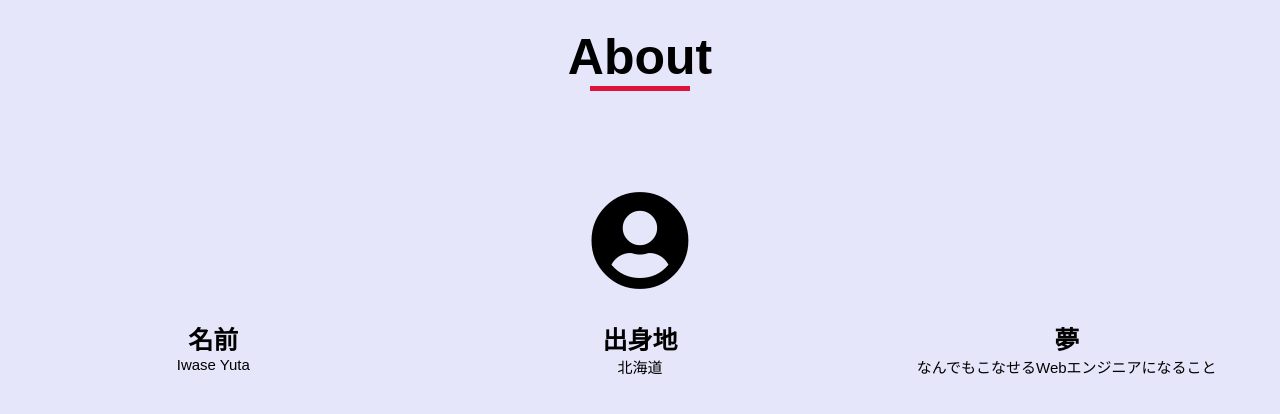
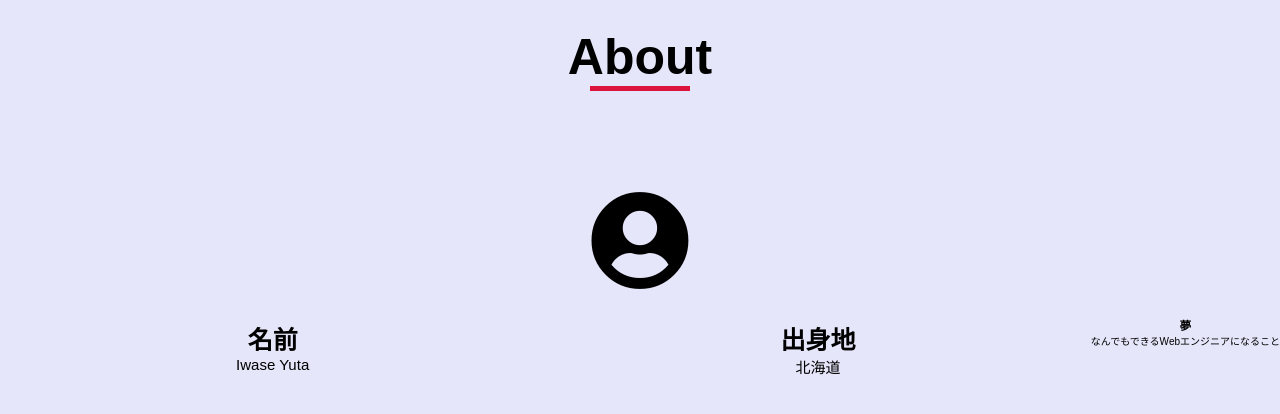
Before and after one commit to yutarockyou/portfolio, a plain HTML site: page index.html in a window 1280 px wide. Shown: the part 822-1236 px from the top of the page. Drawn offline with Linux system fonts and the light colour scheme.

Commit message:
Update index.html

```diff
--- a/index.html
+++ b/index.html
@@ -5,7 +5,7 @@
     <title>Portfolio</title>
     <link rel="stylesheet" href="style.css">
     <link rel="stylesheet" href="Responsive.css">
-    <link rel="stylesheet" href="https://use.fontawesome.com/releases/v5.8.1/css/all.css">
+    <link rel="stylesheet" href="https://use.fontawesome.com/releases/v5.8.1/css/all.css"
     <meta name="viewport" content="width=device-width, initial-scale=1">
   </head>
   <body>
@@ -53,9 +53,9 @@
             <h3>出身地</h3>
             <p>北海道</p>
           </div>
-          <div class="about-text">
+          <div class="about-text-l">
             <h3>夢</h3>
-            <p>なんでもこなせるWebエンジニアになること</p>
+            <p>なんでもできるWebエンジニアになること</p>
           </div>
         </div>
       </div>
```
